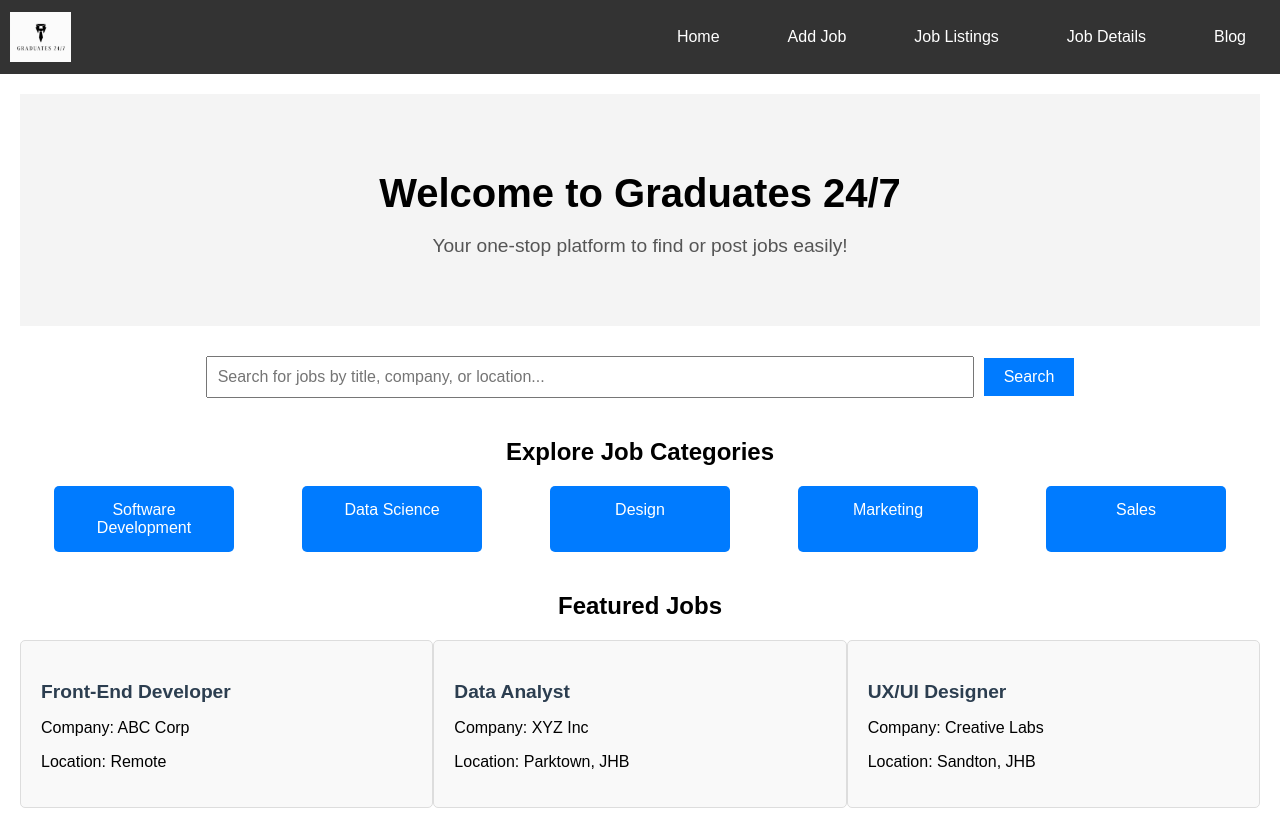
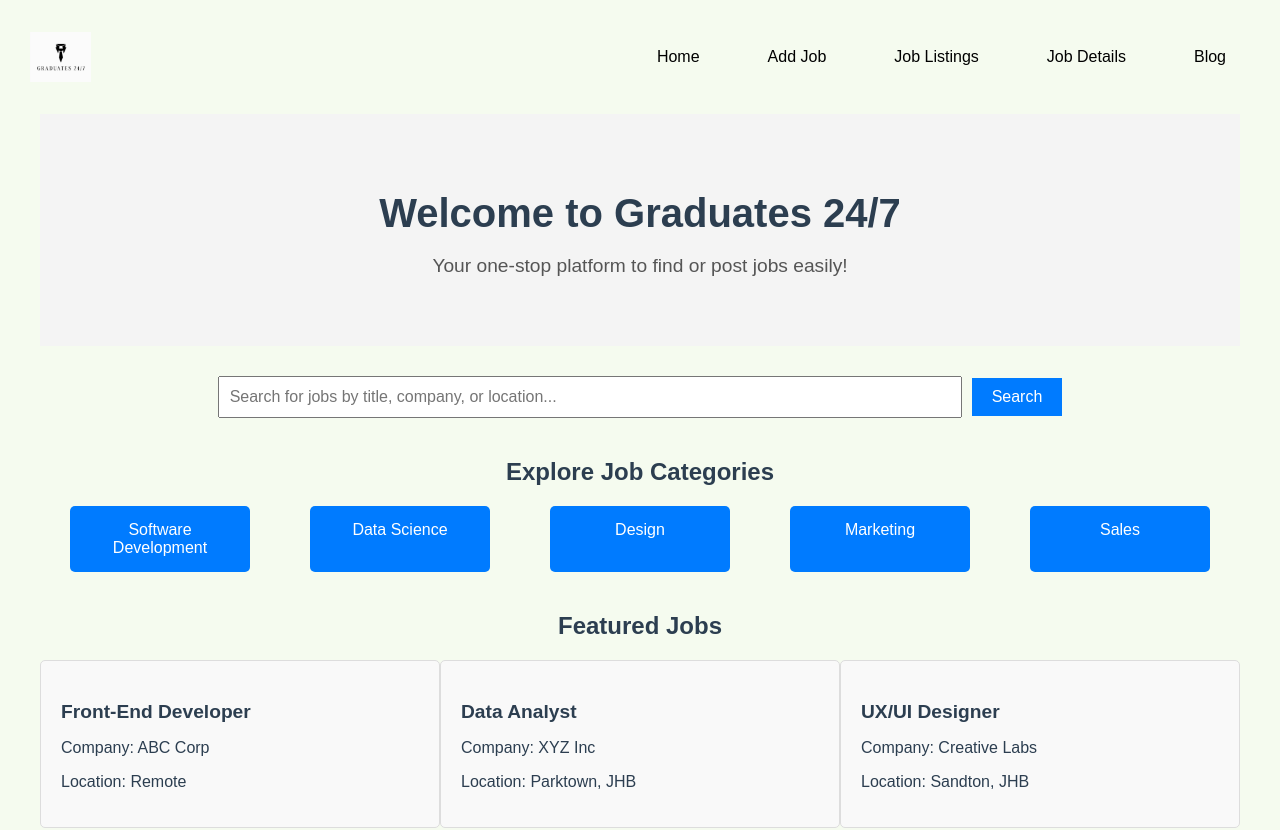
Before and after one commit to Neigh1/job-listing-frontend, a React (Create React App) app: page / in a window 1280 px wide. Shown: the top 830 px of the page. Built offline with nearby package versions, Linux system fonts and the light colour scheme.

Commit message:
style: Update CSS for HomePage and App components

```diff
--- a/src/App.css
+++ b/src/App.css
@@ -1,53 +1,13 @@
-/* Global styles */
 body {
+  font-family: Arial, sans-serif;
+  background-color: #F5FBEF;
+  color: #2c3e50;
   margin: 0;
-  font-family: Arial, sans-serif;
+  padding: 20px;
 }
 
-/* Navigation Bar */
+
 .navbar {
-  background-color: #333;
-  overflow: hidden;
-}
-
-.navbar ul {
-  list-style-type: none;
-  margin: 0;
-  padding: 0;
-  display: flex;
-  justify-content: space-around;
-}
-
-.navbar ul li {
-  display: inline;
-}
-
-.navbar ul li a {
-  color: white;
-  text-decoration: none;
-  padding: 14px 20px;
-  display: block;
-}
-
-.navbar ul li a:hover {
-  background-color: #575757;
-  color: white;
-}
-/* Logo styling */
-.logo-container {
-  display: inline-block;
-  padding: 10px;
-}
-
-.logo {
-  height: 50px;  /* Adjust the size as needed */
-  width: auto;
-  vertical-align: middle;
-}
-
-/* Navigation Bar */
-.navbar {
-  background-color: #333;
   overflow: hidden;
   display: flex;
   justify-content: space-between;
@@ -67,11 +27,27 @@
 }
 
 .navbar ul li a {
-  color: white;
+  color: black;
   text-decoration: none;
+  padding: 14px 20px;
+  border-radius: 50px;
+  display: block;
 }
 
 .navbar ul li a:hover {
-  background-color: #575757;
+  background-color: #87986a;
   color: white;
+  transform: scale(1.2);
 }
+
+
+.logo-container {
+  display: inline-block;
+  padding: 10px;
+}
+
+.logo {
+  height: 50px;
+  width: auto;
+  vertical-align: middle;
+}
--- a/src/components/HomePage.css
+++ b/src/components/HomePage.css
@@ -106,13 +106,13 @@
   }
 
   .view-jobs-btn {
-    background-color: #007bff;
+    background-color: #2A3022;
     color: white;
     border: none;
   }
 
   .post-job-btn {
-    background-color: #28a745;
+    background-color: #718355;
     color: white;
     border: none;
   }
--- a/src/components/Login.js
+++ b/src/components/Login.js
@@ -1,4 +1,5 @@
 import React, { useState } from 'react';
+import '.Login.module.css'
 
 const Login = () => {
     const [email, setEmail] = useState('');
```
